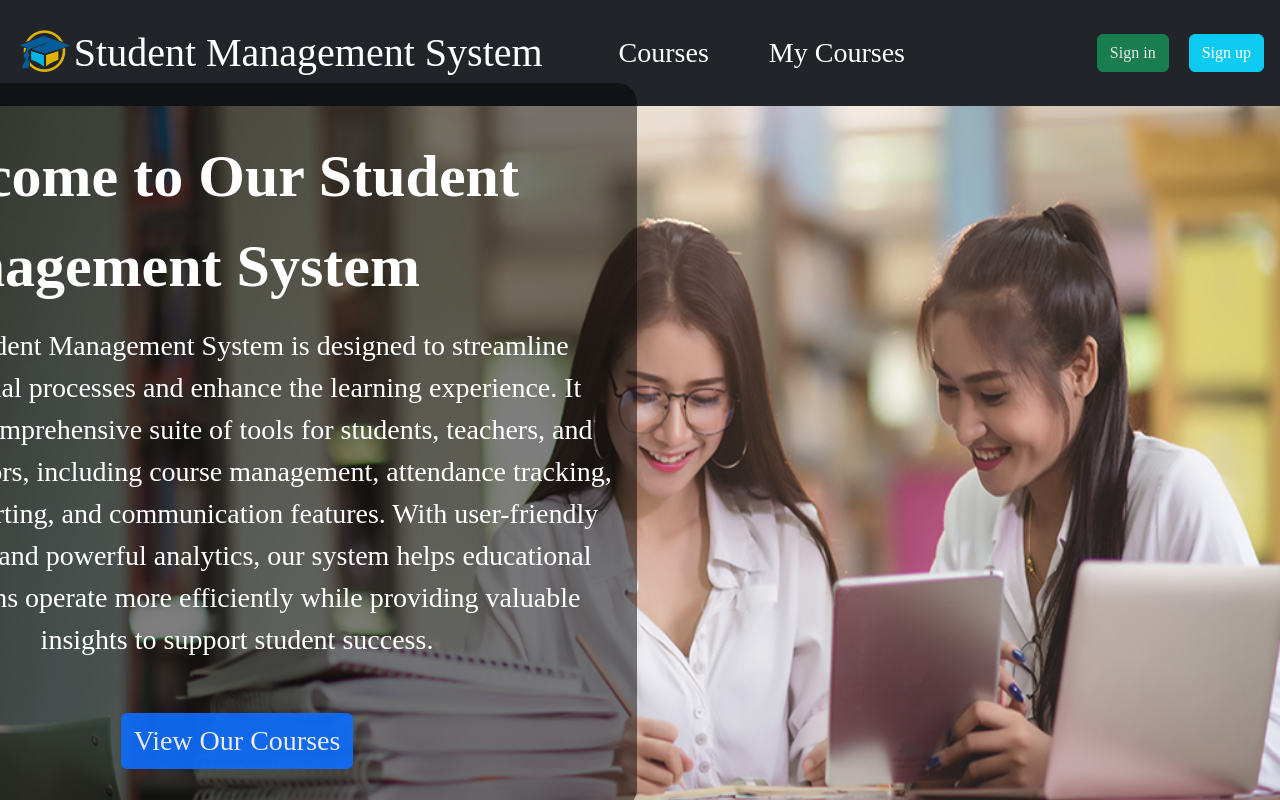
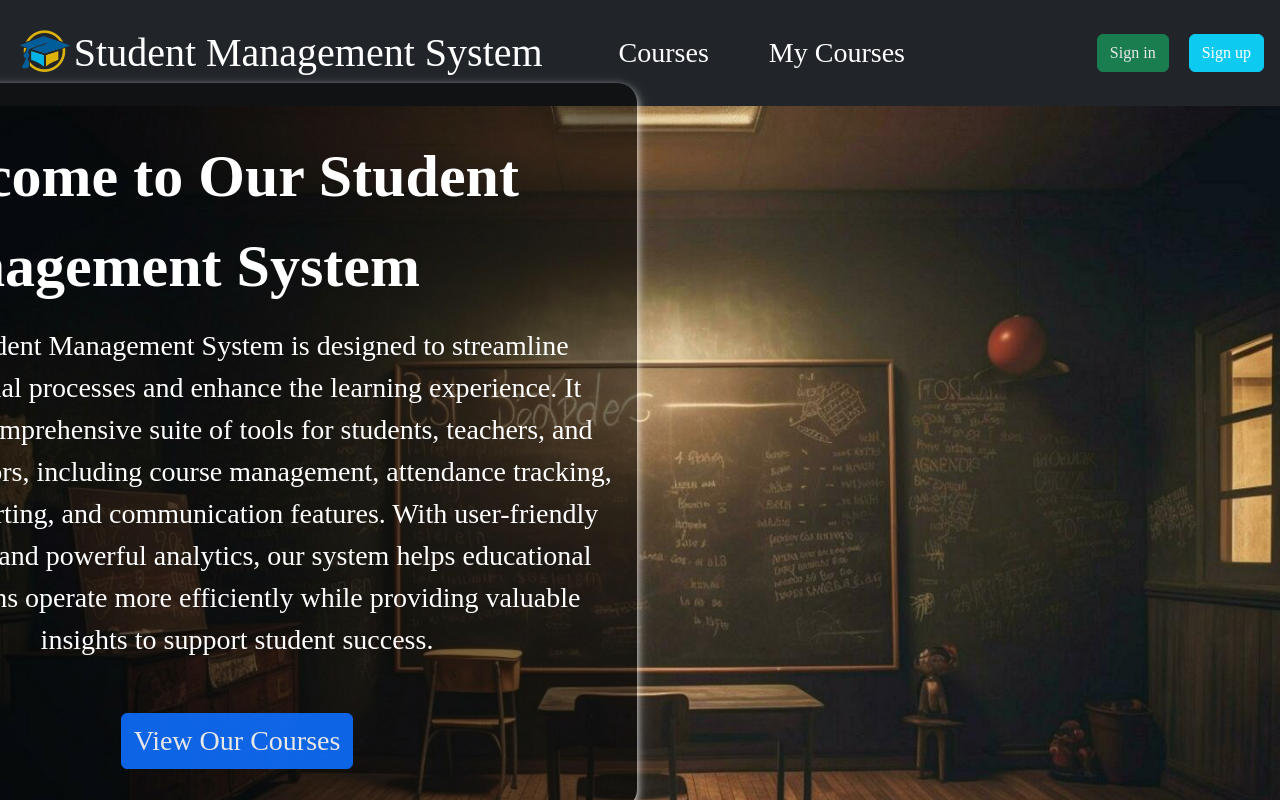
Before and after one commit to AnjanaTharanga24/springboot-react-student-management-system, a React (Create React App) app in the folder frontend/: page / in a window 1280 px wide. Shown: the top 800 px of the page. Built offline with nearby package versions, Linux system fonts and the light colour scheme; no server answers.

Commit message:
add new css for the home page

```diff
--- a/frontend/src/css/landing.css
+++ b/frontend/src/css/landing.css
@@ -23,7 +23,7 @@
 
 .home-image {
     width: 100%;
-    height: 800px;
+    height: 900px;
 }
 
 .hero-card {
@@ -47,6 +47,8 @@
     margin-right: 550px;
     background-color: rgba(0, 0, 0, 0.5);
     border-radius: 20px;
+    box-shadow: 0 4px 8px 0 rgba(255, 255, 255, 0.9), 0 6px 20px 0 rgba(255, 255, 255, 0.19);
+    transition: all 0.3s ease;
 
 }
 
--- a/frontend/src/pages/Home.jsx
+++ b/frontend/src/pages/Home.jsx
@@ -2,7 +2,7 @@ import React, { useEffect, useState } from "react";
 import Navbar from "../components/Navbar";
 import Footer from "../components/Footer";
 import "../css/landing.css";
-import homeImage2 from "../images/homeImage2.png";
+import homeImage2 from "../images/profilebg2.jpg";
 import card1Image from "../images/courseImg2.jpeg";
 import { Link } from "react-router-dom";
 import axios from "axios";
```
